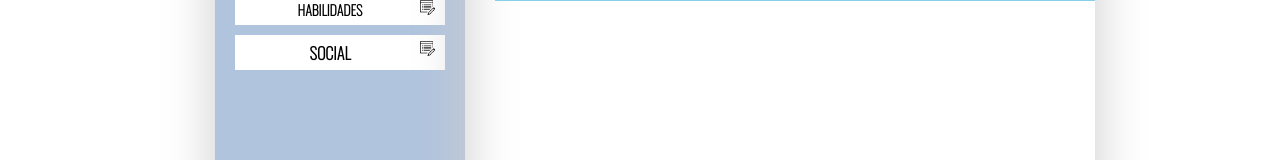
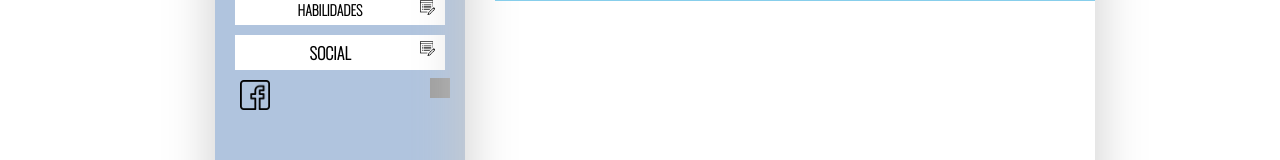
Before and after one commit to SoderJuliano/MeuProjetoPortifolio, a Vue app: page / in a window 1280 px wide. Shown: the part 548-708 px from the top of the page. Built offline with nearby package versions, Linux system fonts and the light colour scheme; grey boxes are pictures that could not be loaded; a web font is replaced by a local one.

Commit message:
fix a bug in social layout

```diff
--- a/src/components/Social.vue
+++ b/src/components/Social.vue
@@ -3,11 +3,9 @@
         <h3 @mouseover="hovert" @mouseleave="leavehovert" :class="templateClass" :style="getStyle()">{{language == 'pt-br' ? titulo[0] : titulo[1]}}
             <img id='edit' src="../icons/editar.png" alt="editar" class="editar" @click="$emit('add-SocialLink')"/>
             <img v-if="template=='template2'" src="../icons/animados/editar.gif" alt="editar" class="editar-animado" @click="$emit('add-SocialLink')"/></h3>
-      <div class="social-container" v-if="template=='template1'">
-          <div :id="`${face}`" v-if="face" class="social-row">
+        <div class="social-row" v-if="template=='template1'">
             <img src="../icons/face.png" class="social-icon"/>
             <span class="data-container">{{face}}</span>
-
             <img @click="remove(face)" :id="`${face}`" class="remove-bnt" src="../icons/remove.png" alt="remove-bnt"/>
         </div>
         <div :id="`${lin}`" v-if="lin" class="social-row">
@@ -58,6 +56,7 @@
             <img @click="remove(item)" :id="`${item}`" class="remove-bnt-delete" src="../icons/animados/lixeira.gif" alt="remove-bnt"/>
         </div>
     </div>
+    <div :id="`${face}`" v-if="face" class="social-row">
 </div>
 </template>
 <script>
@@ -152,7 +151,8 @@ export default {
 }
 .social-row{
     display: flex;
-    width: 100%;
+    width: 80%;
+    margin-left: 10%;
 }
 .social-row span{
     padding-top: 10px;
```
Lines whose indentation alone changed are shown as unchanged.
